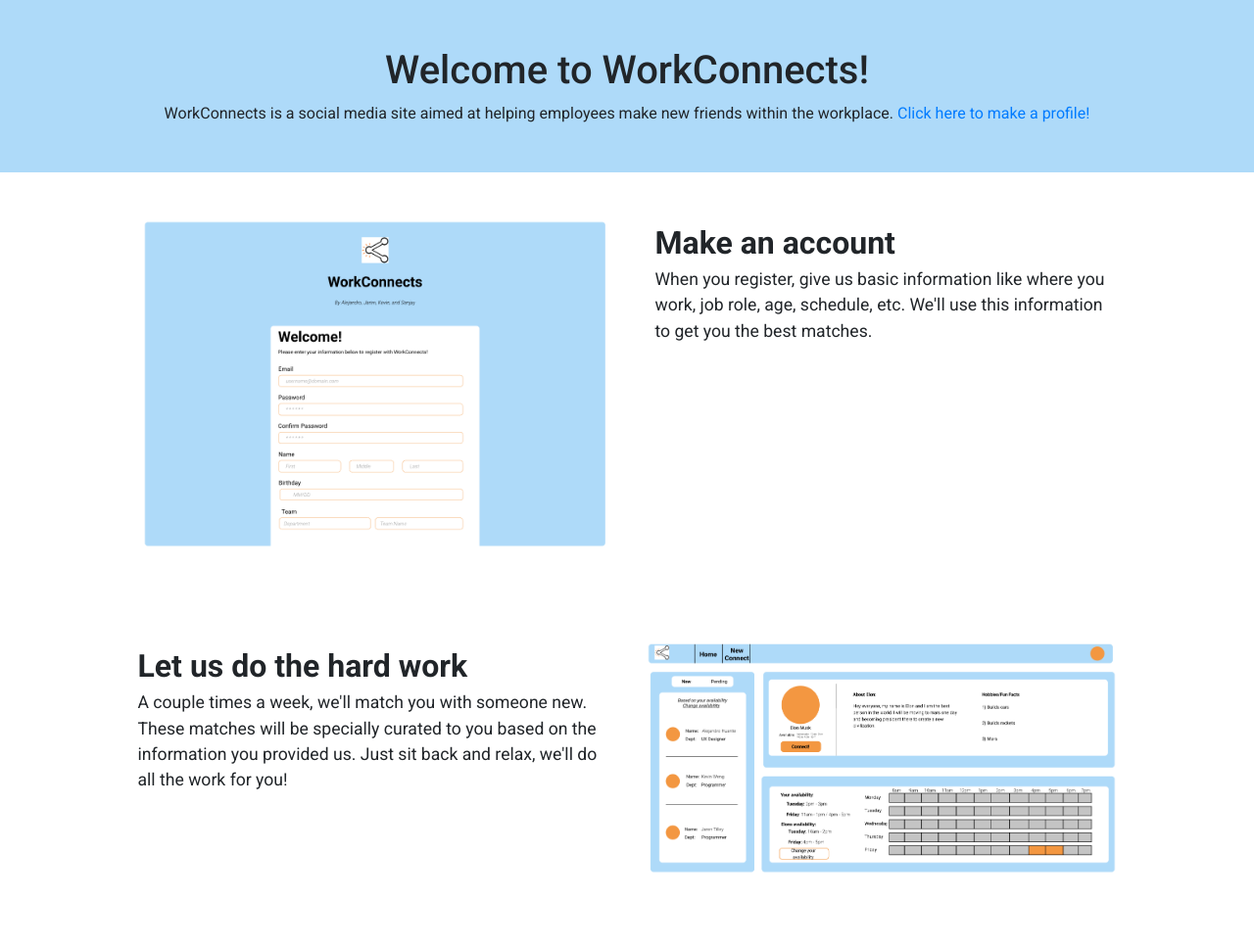
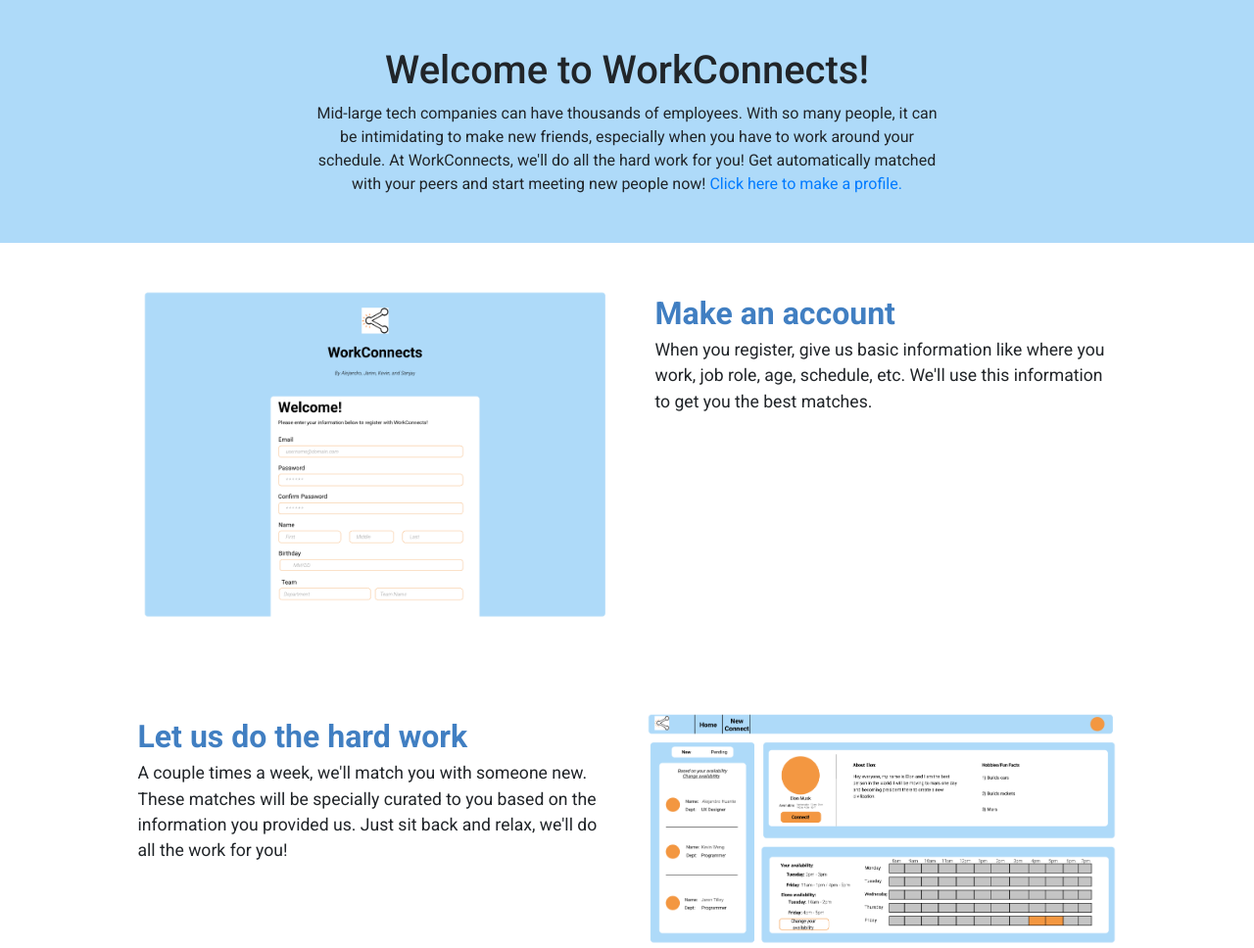
Before and after one commit to badpickle149/WorkConnectsLanding, a plain HTML site: page index.html in a window 1280 px wide. Shown: the top 968 px of the page at 98% size. Drawn offline with nearby package versions, Linux system fonts and the light colour scheme.

Commit message:
change sub header text

```diff
--- a/index.css
+++ b/index.css
@@ -10,6 +10,7 @@ img {
 
 .pic-header {
     font-size: 2rem;
+    color: #417fc2;
 }
 
 .pic-body-text {
--- a/index.html
+++ b/index.html
@@ -17,10 +17,12 @@
 <body>
     <header>
         <h1 class="text-center pt-5">Welcome to WorkConnects!</h1>
-        <p class="text-center pb-5">
-            WorkConnects is a social media site aimed at helping employees
-            make new friends within the workplace.
-            <a href="https://workconnects-7ca02.web.app/login">Click here to make a profile!</a>
+        <p class="text-center pb-5 w-50 ml-auto mr-auto">
+            Mid-large tech companies can have thousands of employees. With so many people, it can
+            be intimidating to make new friends, especially when you have to work around your schedule.
+            At WorkConnects, we'll do all the hard work for you! Get automatically matched with your peers
+            and start meeting new people now!
+            <a href="https://workconnects-7ca02.web.app/login">Click here to make a profile.</a>
         </p>
     </header>
     <div class="container">
```
